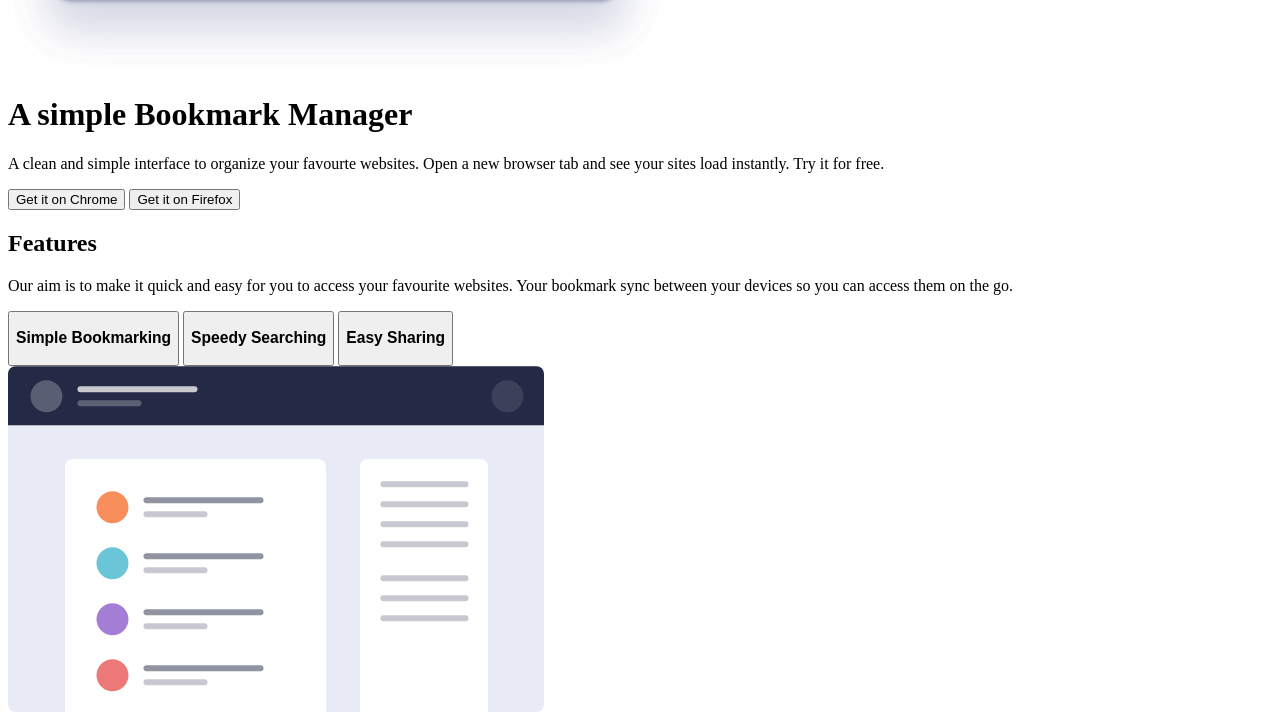
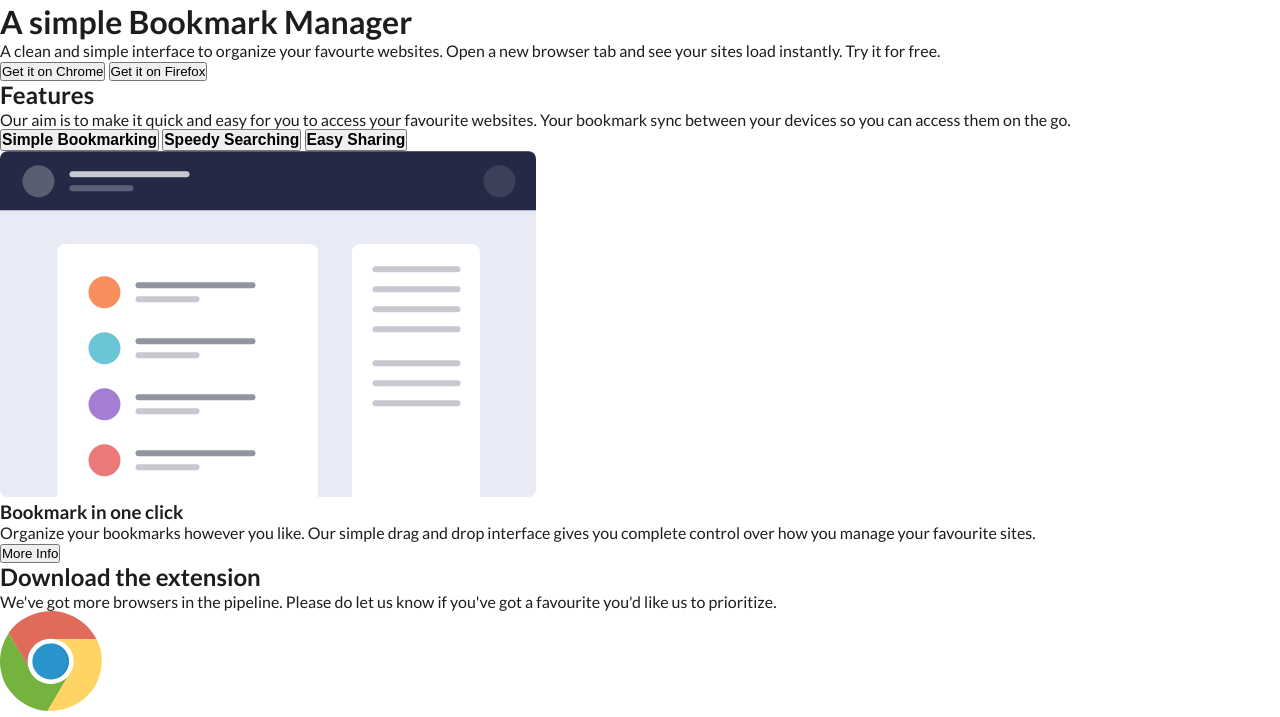
Before and after one commit to angelesgonzalez/S1-Design-to-Dev-All-Levels, a website: page index.html in a window 1280 px wide. Shown: the part 751-1468 px from the top of the page. Drawn offline with nearby package versions, Linux system fonts and the light colour scheme; files that its build step writes are made by us from their sources.

Commit message:
Fix a bug while importing partials to main

```diff
--- a/scss/base/_resets.scss
+++ b/scss/base/_resets.scss
@@ -0,0 +1,5 @@
+* {
+	box-sizing: border-box;
+	margin: 0;
+	padding: 0;
+}
--- a/scss/main.scss
+++ b/scss/main.scss
@@ -1,5 +1,8 @@
-// body {
-// background-color: $primary-color;
-// color: $text-color;
-// font-weight: map-get(font-weight, bold );
-// }
+@import "abstracts/variables";
+@import "base/resets";
+
+body {
+	font-family: $font-family;
+	color: $neutral-very-dark-blue;
+	line-height: 1.2;
+}
```
